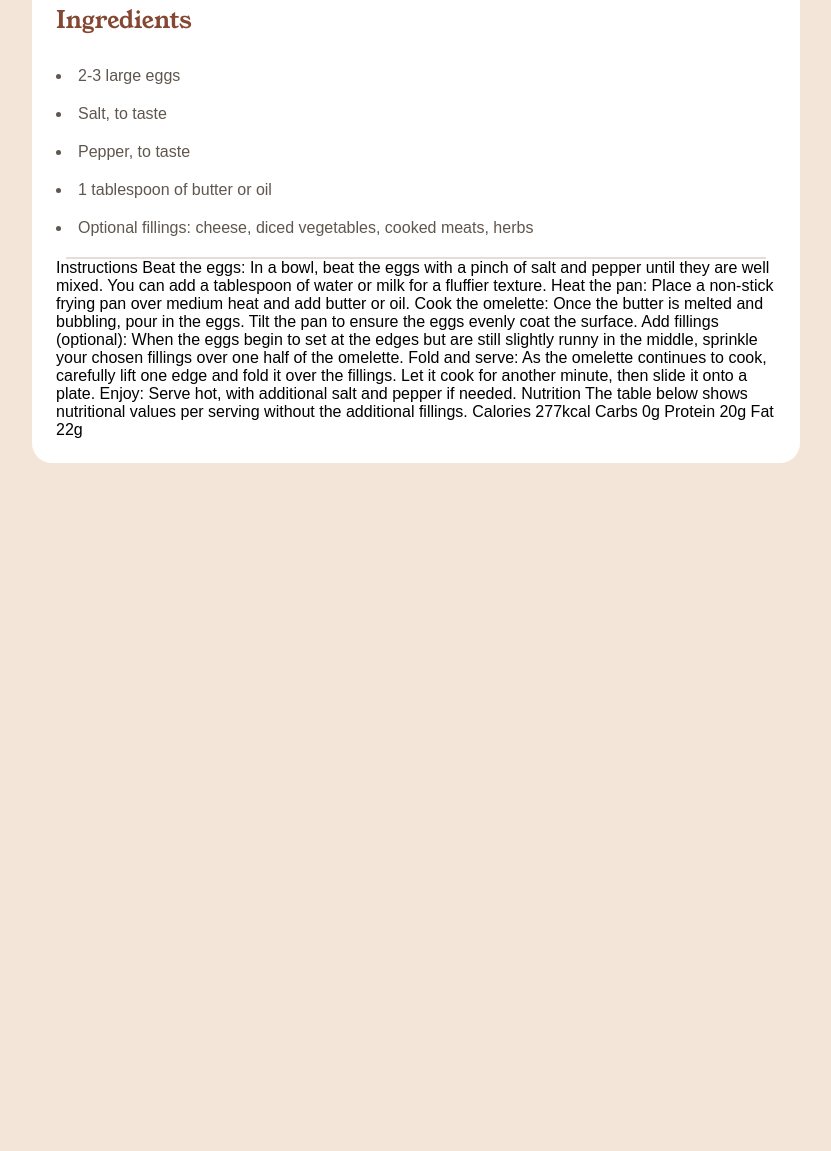
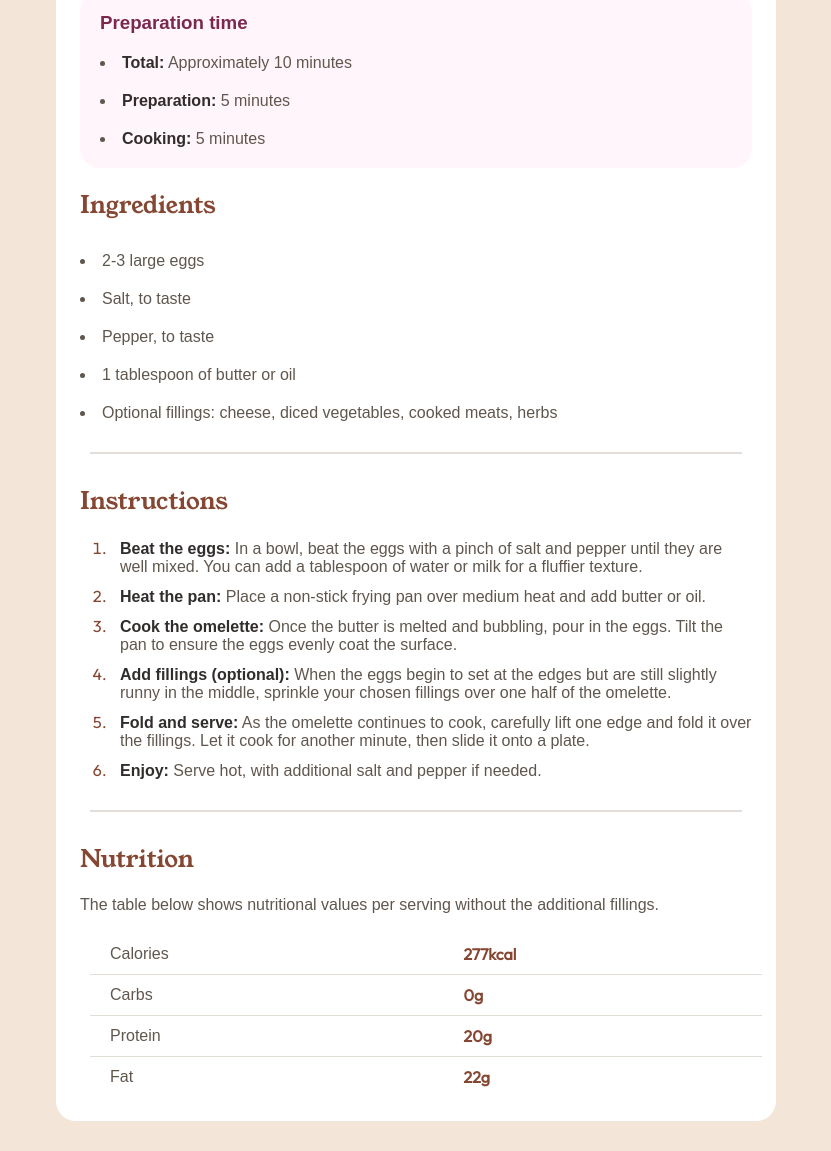
Before and after one commit to koh2498/recipe-page, a plain HTML site: page index.html in a window 1280 px wide. Shown: the part 514-1665 px from the top of the page, without its empty margins (224-1055 px from the left). Before the commit the page ends 977 px from the top, so only its background shows below. Drawn offline with Linux system fonts and the light colour scheme.

Commit message:
Finished up webpage, added the rest of the headers and list and also added and designed the table at the very end, corrected the spacing at the top and bottom of the body

```diff
--- a/index.html
+++ b/index.html
@@ -57,39 +57,73 @@
 
     <div class="border_line">
     </div>
-    Instructions
+    <div class="Instructions_Header">
+    <h2>Instructions</h2>
+    </div>
 
-    Beat the eggs: In a bowl, beat the eggs with a pinch of salt and pepper until they are well mixed.
-    You can add a tablespoon of water or milk for a fluffier texture.
+    <div class="Instructions_Steps">
+      <ol type="1">
+      <li><span class="bolden">Beat the eggs:</span> In a bowl, beat the eggs with a pinch of salt and pepper until they are well mixed.
+      You can add a tablespoon of water or milk for a fluffier texture.
+      </li>
 
-    Heat the pan: Place a non-stick frying pan over medium heat and add butter or oil.
+      <li><span class="bolden">Heat the pan:</span> Place a non-stick frying pan over medium heat and add butter or oil.
+      </li>
 
-    Cook the omelette: Once the butter is melted and bubbling, pour in the eggs. Tilt the pan to ensure
-    the eggs evenly coat the surface.
+      <li>
+      <span class="bolden">Cook the omelette:</span> Once the butter is melted and bubbling, pour in the eggs. Tilt the pan to ensure
+      the eggs evenly coat the surface.
+      </li>
 
-    Add fillings (optional): When the eggs begin to set at the edges but are still slightly runny in the
-    middle, sprinkle your chosen fillings over one half of the omelette.
+      <li>
+      <span class="bolden">Add fillings (optional):</span> When the eggs begin to set at the edges but are still slightly runny in the
+      middle, sprinkle your chosen fillings over one half of the omelette.
+      </li>
 
-    Fold and serve: As the omelette continues to cook, carefully lift one edge and fold it over the
-    fillings. Let it cook for another minute, then slide it onto a plate.
+      <li>
+      <span class="bolden">Fold and serve:</span> As the omelette continues to cook, carefully lift one edge and fold it over the
+      fillings. Let it cook for another minute, then slide it onto a plate.
+      </li>
 
-    Enjoy: Serve hot, with additional salt and pepper if needed.
+      <li>
+      <span class="bolden">Enjoy:</span> Serve hot, with additional salt and pepper if needed.
+      </li>
 
-    Nutrition
+      </ol>
+    </div>
+    <div class="border_line">
+    </div>
 
-    The table below shows nutritional values per serving without the additional fillings.
+    <div class="Nutrition_Header">
+    <h2>Nutrition</h2>
+    </div>
 
-    Calories
-    277kcal
+    <div class="Nutrition_text">
+    <p>The table below shows nutritional values per serving without the additional fillings.</p>
+    </div>
 
-    Carbs
-    0g
 
-    Protein
-    20g
+    <table class="nutrition_table">
+      <tr>
+      <td><p>Calories</p></td>
+      <td><span class="bolden_int">277kcal</span></td>
+      </tr>
 
-    Fat
-    22g
+      <tr>
+      <td><p>Carbs</p></td>
+      <td><span class="bolden_int">0g</span></td>
+      </tr>
+
+      <tr>
+      <td><p>Protein</p></td>
+      <td><span class="bolden_int">20g</span></td>
+      </tr>
+
+      <tr class="fat_row">
+      <td><p>Fat</p></td>
+      <td><span class="bolden_int">22g</span></td>
+      </tr>
+    </table>
   </div>
 
 </body>
--- a/style.css
+++ b/style.css
@@ -3,9 +3,12 @@
     padding: 0;
 }
 
+
 body{
+
     background-color: hsl(30, 54%, 90%);
-    font-family: 'Outfit family', sans-serif;
+    font-family: sans-serif;
+
 }
 
 p{
@@ -15,19 +18,30 @@ p{
 
 }
 
+li {
+    color: hsl(30, 10%, 34%);
+}
+
+ol li::marker {
+    font-family: 'Outfit', sans-serif;
+    fonr-weight: 400;
+    color: hsl(14, 45%, 36%);
+}
+
+ol li{
+    padding-left: 10px;
+}
+
+
 .menu-box{
 
     width: 720px;
     height: fit-content;
     padding: 24px;
-    position: absolute;
-    margin: auto;
-    top: 0;
-    bottom: 0;
-    left: 0;
-    right: 0;
+    margin: 30px auto;
     background-color: white;
     border-radius: 20px;
+    box-sizing: border-box;
 }
 
 .food_Image img{
@@ -75,22 +89,75 @@ h3{
 .prep_Time li{
     padding-top: 20px;
     font-size: 16px;
-    color: hsl(30, 10%, 34%);
+
 }
 
 .Ingredients_Header {
     padding: 20px 0px 10px 0px;
 }
 .Ingredients_List{
-    padding-bottom: 20px;
+    padding-bottom: 30px;
 }
 .Ingredients_List li{
     padding-top: 20px;
 
-    color: hsl(30, 10%, 34%);
 }
 
 .border_line {
     border: 1px solid hsl(30, 18%, 87%);
     margin: 0px 10px;
+
 }
+
+.Instructions_Header {
+    padding: 30px 0px 10px 0px;
+
+}
+
+.Instructions_Steps {
+    padding-left: 30px;
+    padding-bottom: 30px;
+}
+
+.Instructions_Steps li{
+    padding-top: 10px;
+
+}
+
+.Nutrition_Header {
+    padding-top: 30px;
+}
+
+.Nutrition_text {
+    padding: 20px 0px;
+}
+
+table {
+    border-collapse: collapse;
+    width: 100%;
+    margin: 0px 10px;
+
+}
+tr {
+    border-bottom: 1px solid hsl(30, 18%, 87%);
+}
+
+td {
+    padding: 10px 0px;
+}
+
+.bolden_int {
+    padding-right: 10px;
+    font-family: 'Outfit',sans-serif;
+    font-weight: 700;
+    color: hsl(14, 45%, 36%);
+
+}
+
+.nutrition_table p{
+    padding-left: 20px;
+}
+
+.fat_row{
+    border-bottom: none;
+}
```
